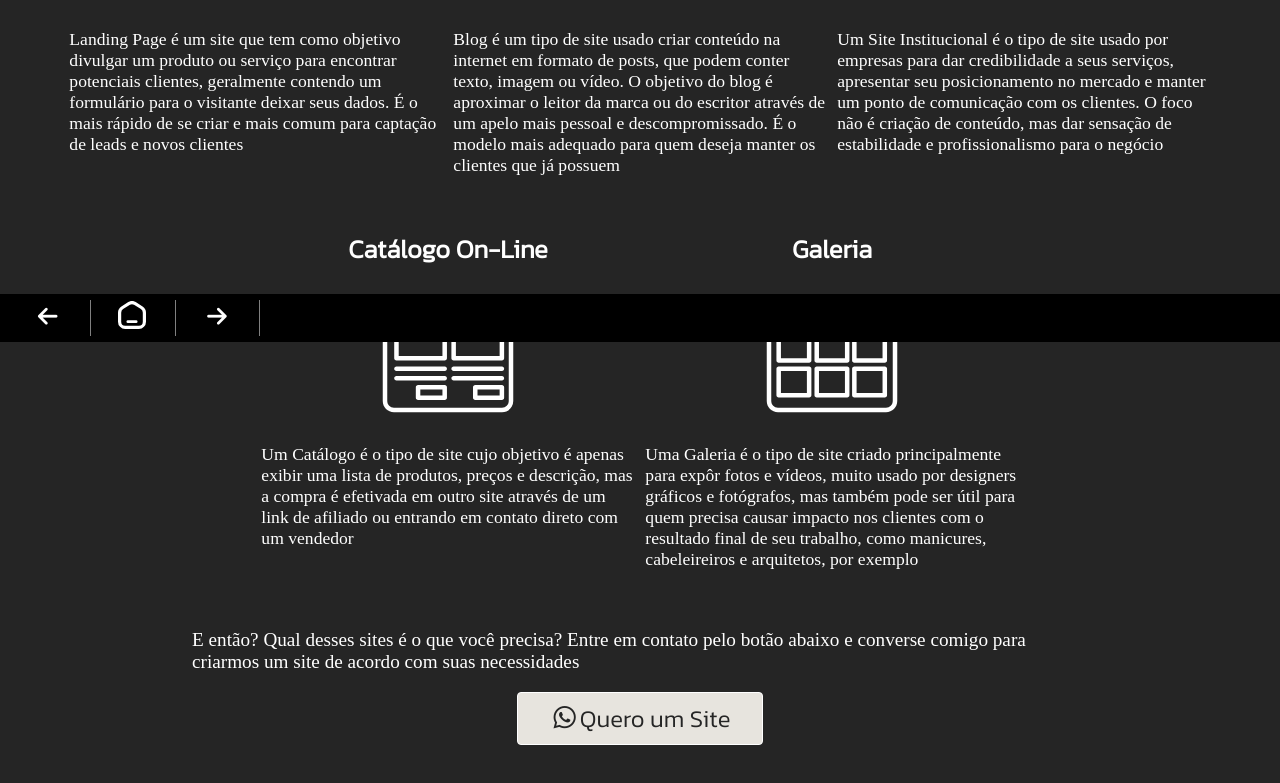
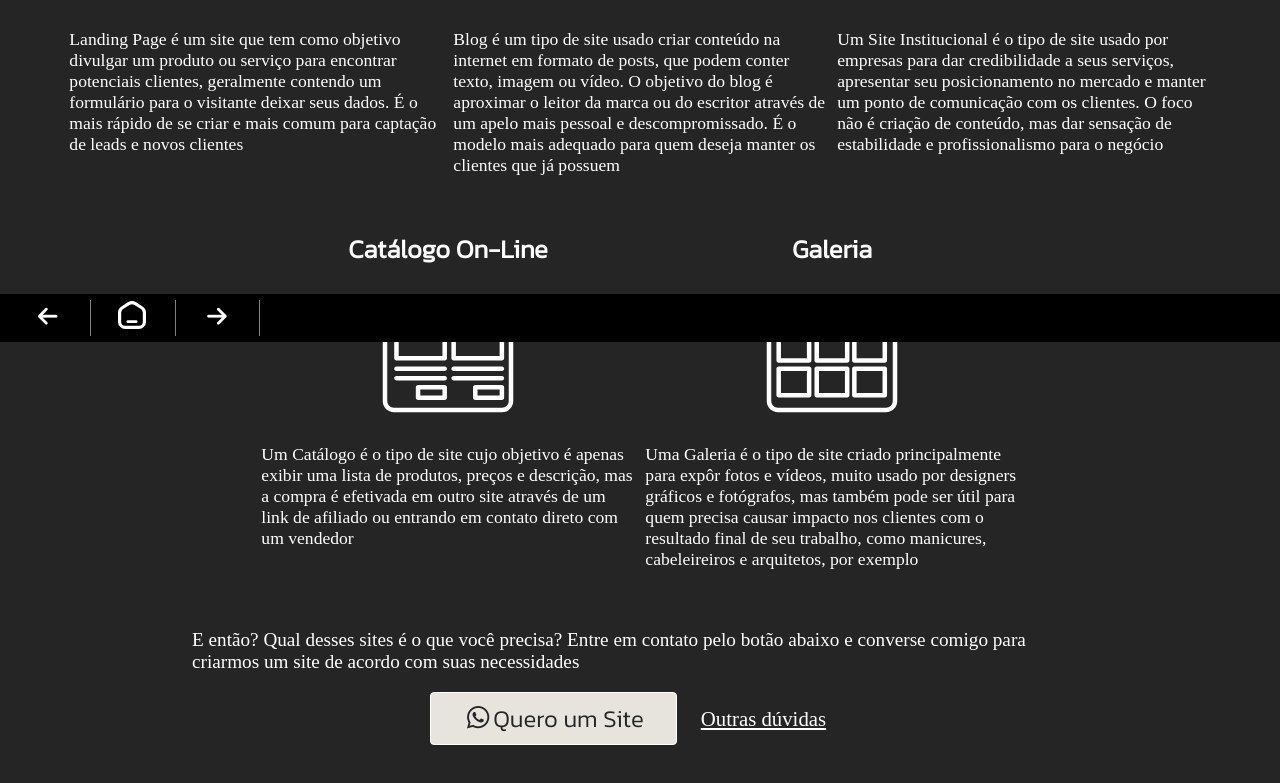
Before and after one commit to siaelalves/siaelalves-nextjs, a Next.js app: page /artigos/conheca-os-diferentes-tipos-de-site in a window 1280 px wide. Shown: the part 458-1241 px from the top of the page. Built offline with nearby package versions, Linux system fonts and the light colour scheme; a web font is replaced by a local one.

Commit message:
FEAT Adicionado link para a lista de artigos dentro de outras páginas do site.

```diff
--- a/src/app/artigos/conheca-os-diferentes-tipos-de-site/page.js
+++ b/src/app/artigos/conheca-os-diferentes-tipos-de-site/page.js
@@ -76,6 +76,7 @@ export default function Page() {
     converse comigo para criarmos um site de acordo com suas necessidades"/>
     <div className={style.buttonLine}>
      <FlatButton label={"Quero um Site"} icon="socialwhatsapp-icon-dark" path={WhatsAppLink} title={"Entrar em contato pelo WhatsApp"} type="primary"/>
+     <FlatButton label={"Outras dúvidas"} icon="" path={"/artigos"} title={"Ver lista de artigos"} type="terciary"/>
     </div>
    </article>
   </>
```
